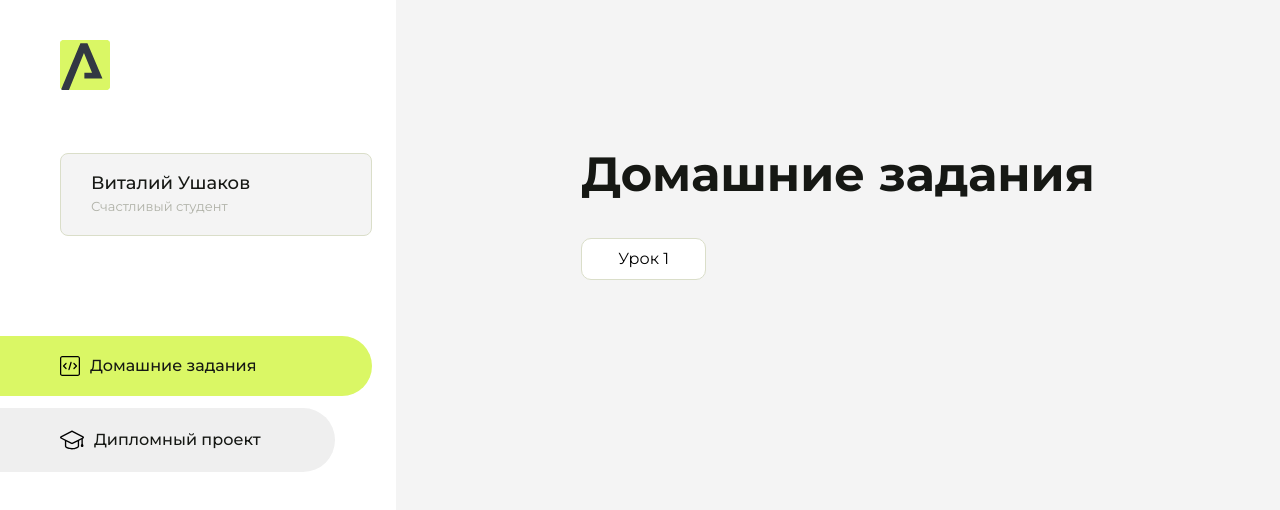
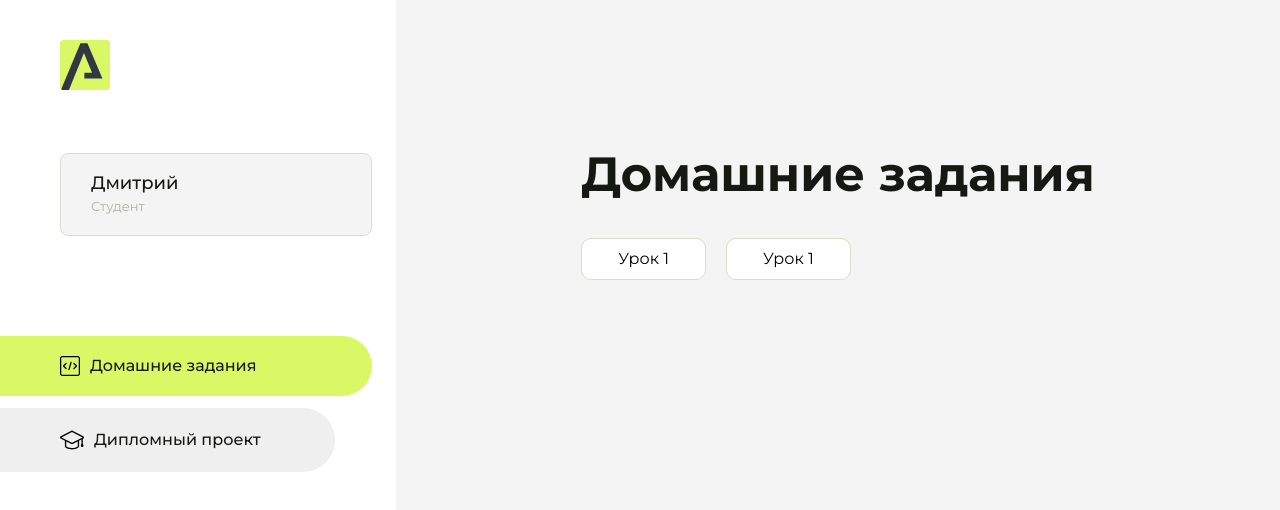
Before and after one commit to LavrentevDV123/Homework, a plain HTML site: page index.html in a window 1280 px wide. Drawn offline with Linux system fonts and the light colour scheme.

Commit message:
Update index.html

```diff
--- a/index.html
+++ b/index.html
@@ -43,8 +43,8 @@
                 </svg>
             </div>
             <div class="sidebar__user">
-                <div class="sidebar__name">Виталий Ушаков</div>
-                <div class="sidebar__text">Счастливый студент</div>
+                <div class="sidebar__name">Дмитрий</div>
+                <div class="sidebar__text">Студент</div>
             </div>
             <div class="sidebar__tabs">
                 <div class="sidebar__item">
@@ -93,7 +93,10 @@
                 <div class="content__title">Домашние задания</div>
                 <ul class="content__list">
                     <li class="content__list-item">
-                        <a href="lesson1/index.html">Урок 1</a>
+                        <a href="Code/index.html">Урок 1</a>
+                    </li>
+                       <li class="content__list-item">
+                        <a href="siudf">Урок 1</a>
                     </li>
                 </ul>
             </div>
```
